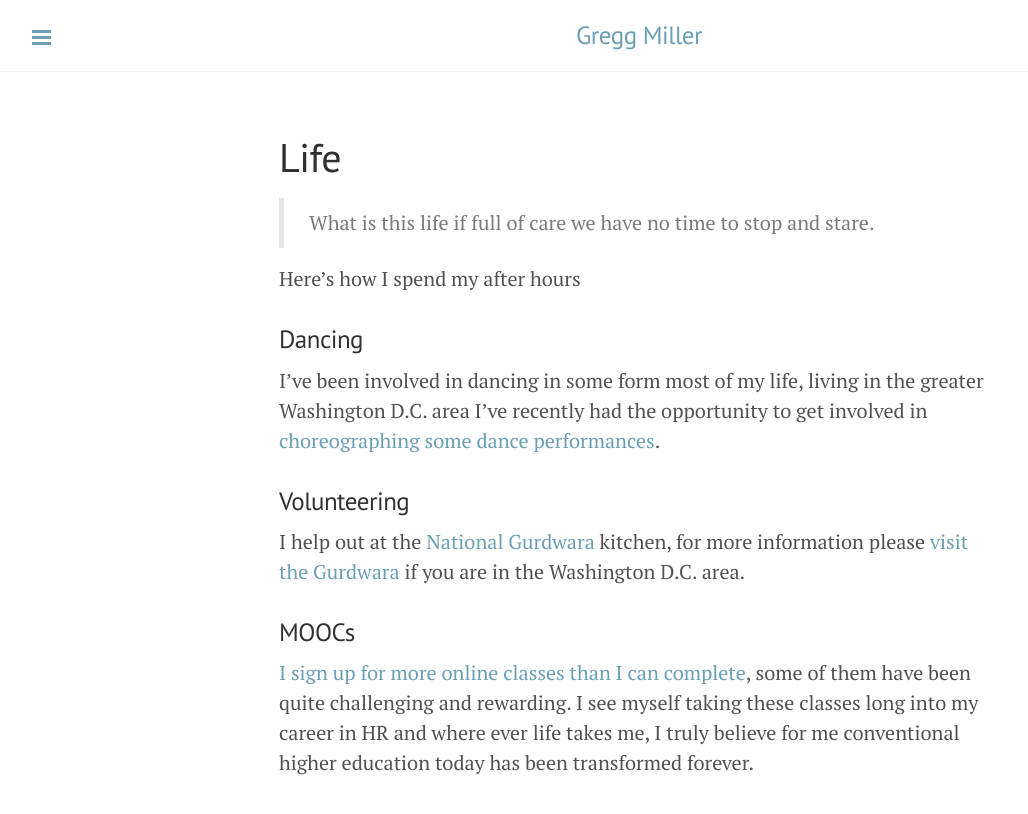
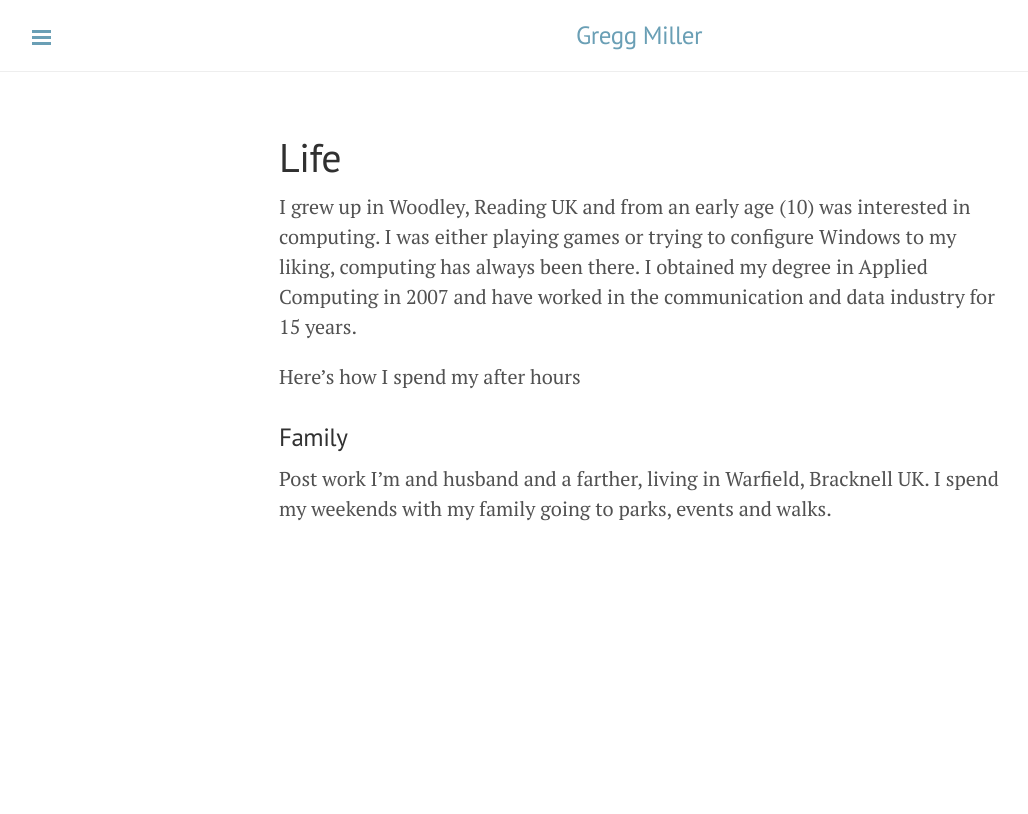
Before and after one commit to gr3ggM/gr3ggM.github.io, a Jekyll site: the page built from life.md, in a window 1280 px wide. Shown: the top 814 px of the page, without its empty margins (1-1029 px from the left). Built offline with Jekyll 4.4.1, drawn with Linux system fonts in a browser that asks for light colours.

Commit message:
Update life.md

```diff
--- a/life.md
+++ b/life.md
@@ -2,16 +2,9 @@
 layout: page
 title: Life
 ---
-
-> What is this life if full of care we have no time to stop and stare.
+I grew up in Woodley, Reading UK and from an early age (10) was interested in computing. I was either playing games or trying to configure Windows to my liking, computing has always been there. I obtained my degree in Applied Computing in 2007 and have worked in the communication and data industry for 15 years.
 
 Here's how I spend my after hours
 
-### Dancing
-I've been involved in dancing  in some form most of my life, living in the greater Washington D.C. area I've recently had the opportunity to get involved in [choreographing some dance performances]({%post_url 2014-12-03-paho-georgetown-bhangra %}).
-
-### Volunteering
-I help out at the [National Gurdwara](http://en.wikipedia.org/wiki/The_National_Gurdwara) kitchen, for more information please [visit the Gurdwara](https://www.google.com/maps/place/3801+Massachusetts+Ave+NW,+Washington,+D.C.,+DC+20016/) if you are in the Washington D.C. area.
-
-### MOOCs
-[I sign up for more online classes than I can complete](https://www.linkedin.com/in/pratibhadutta), some of them have been quite challenging and rewarding. I see myself taking these classes long into my career in HR and where ever life takes me, I truly believe for me conventional higher education today has been transformed forever.
+### Family
+Post work I'm and husband and a farther, living in Warfield, Bracknell UK. I spend my weekends with my family going to parks, events and walks.
```
